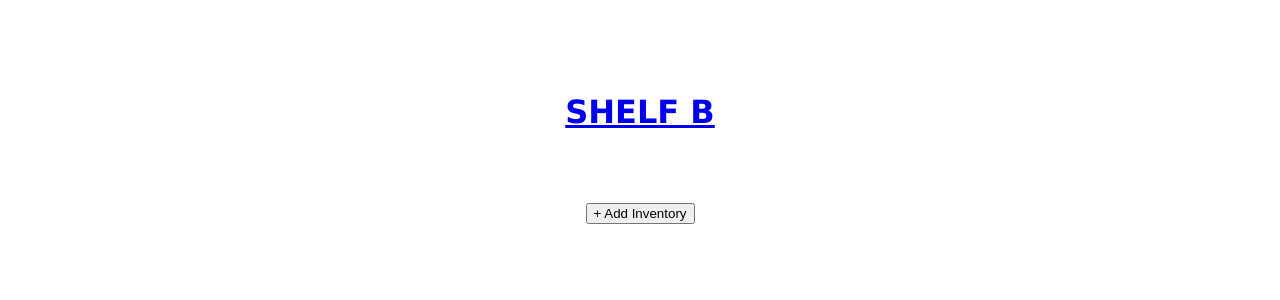
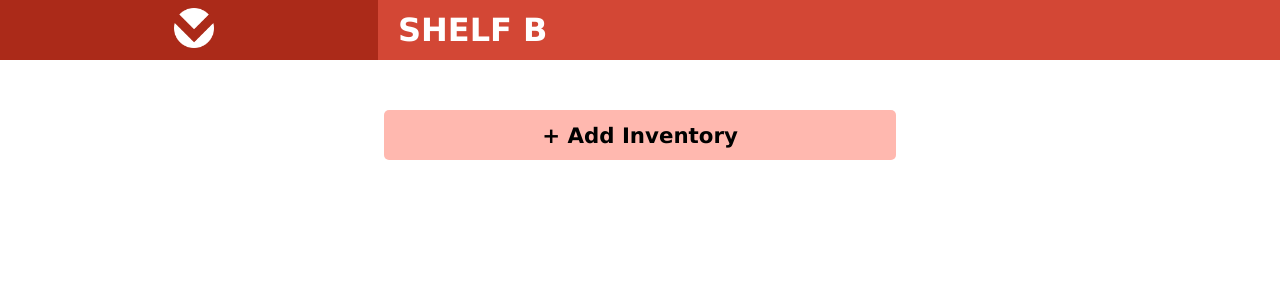
Before and after one commit to awguitar86/Shelfie, a React (Create React App) app in the folder shelfie/: page /shelfb in a window 1280 px wide. Shown: the top 300 px of the page. Built offline with nearby package versions, Linux system fonts and the light colour scheme.

Commit message:
moved css around to style each component

```diff
--- a/shelfie/src/App.css
+++ b/shelfie/src/App.css
@@ -13,39 +13,6 @@
     flex-direction: column;
     width: 100vw;
     font-family: Verdana, Geneva, Tahoma, sans-serif;
-}
-
-.shelves {
-    display: grid;
-    grid-template-columns: repeat(1fr);
-    grid-gap: 20px;
-    justify-items: center;
-    width: 50vw;
-    margin-top: 50px;
-}
-
-.shelves a {
-    display: flex;
-    justify-content: center;
-    align-items: center;
-    width: 40vw;
-    height: 50px;
-    background-color: var(--red);
-    color: white;
-    border: none;
-    border-radius: 5px;
-    font-size: 16pt;
-    font-family: Verdana, Geneva, Tahoma, sans-serif;
-    outline: none;
-    text-decoration: none;
-}
-
-.shelves a:hover {
-    background-color: var(--lightRed);
-}
-
-.shelves a:active {
-    border: var(--darkRed) solid 4px;
 }
 
 .body {
@@ -98,36 +65,7 @@
     text-decoration: none;
 }
 
-/* Home CSS */
-.header {
-    display: flex;
-    justify-content: center;
-    width: 100vw;
-    height: 60px;
-    background-color: var(--darkRed);
-}
-
-.header a {
-    text-decoration: none;
-    color: white;
-}
-
-.header div {
-    display: flex;
-    align-items: center;
-    width: 45vw;
-    height: 60px;
-}
-
-.header img {
-    width: 40px;
-    height: auto;
-    margin-left: 20px;
-    margin-right: 10px;
-}
-
-/* Shelf A CSS */
-.shelf-a-header {
+.shelf-header {
     display: flex;
     justify-content: space-between;
     width: 100vw;
@@ -135,19 +73,19 @@
     background-color: var(--darkRed);
 }
 
-.shelf-a-header a {
+.shelf-header a {
     text-decoration: none;
     color: white;
 }
 
-.shelf-a-header img {
+.shelf-header img {
     width: 40px;
     height: auto;
     margin-left: 20px;
     margin-right: 10px;
 }
 
-.a-left {
+.shelf-left {
     width: 30vw;
     height: 60px;
     display: flex;
@@ -155,7 +93,7 @@
     align-items: center;
 }
 
-.a-right {
+.shelf-right {
     display: flex;
     align-items: center;
     width: 70vw;
--- a/shelfie/src/components/Home/Home.js
+++ b/shelfie/src/components/Home/Home.js
@@ -1,7 +1,7 @@
 import React, { Component } from 'react';
 import { Link } from 'react-router-dom';
 import Logo from '../../assets/logo.png';
-import '../../App.css';
+import './home.css';
 
 class Home extends Component {
     constructor(props){
--- /dev/null
+++ b/shelfie/src/components/Home/home.css
@@ -0,0 +1,61 @@
+@import '../../App.css';
+
+.header {
+    display: flex;
+    justify-content: center;
+    width: 100vw;
+    height: 60px;
+    background-color: var(--darkRed);
+}
+
+.header a {
+    text-decoration: none;
+    color: white;
+}
+
+.header div {
+    display: flex;
+    align-items: center;
+    width: 45vw;
+    height: 60px;
+}
+
+.header img {
+    width: 40px;
+    height: auto;
+    margin-left: 20px;
+    margin-right: 10px;
+}
+
+.shelves {
+    display: grid;
+    grid-template-columns: repeat(1fr);
+    grid-gap: 20px;
+    justify-items: center;
+    width: 50vw;
+    margin-top: 50px;
+}
+
+.shelves a {
+    display: flex;
+    justify-content: center;
+    align-items: center;
+    width: 40vw;
+    height: 50px;
+    background-color: var(--red);
+    color: white;
+    border: none;
+    border-radius: 5px;
+    font-size: 16pt;
+    font-family: Verdana, Geneva, Tahoma, sans-serif;
+    outline: none;
+    text-decoration: none;
+}
+
+.shelves a:hover {
+    background-color: var(--lightRed);
+}
+
+.shelves a:active {
+    border: var(--darkRed) solid 4px;
+}
--- a/shelfie/src/components/ShelfA/ShelfA.js
+++ b/shelfie/src/components/ShelfA/ShelfA.js
@@ -1,7 +1,7 @@
 import React, { Component } from 'react';
 import { Link } from 'react-router-dom';
 import Logo from '../../assets/logo.png';
-import '../../App.css';
+import './shelfA.css';
 
 class ShelfA extends Component {
     constructor(props) {
@@ -11,11 +11,11 @@ class ShelfA extends Component {
     render() {
         return (
             <div className="wrapper">
-                <header className="shelf-a-header">
-                    <div className="a-left">
+                <header className="shelf-header">
+                    <div className="shelf-left">
                         <Link to="/"><img src={Logo} alt="shelfie logo"/></Link>
                     </div>
-                    <div className="a-right">
+                    <div className="shelf-right">
                         <Link to="/"><h1>SHELF A</h1></Link>
                     </div>
                 </header>
--- /dev/null
+++ b/shelfie/src/components/ShelfA/shelfA.css
@@ -0,0 +1 @@
+@import '../../App.css';
--- a/shelfie/src/components/ShelfB/ShelfB.js
+++ b/shelfie/src/components/ShelfB/ShelfB.js
@@ -1,7 +1,7 @@
 import React, { Component } from 'react';
 import { Link } from 'react-router-dom';
 import Logo from '../../assets/logo.png';
-import '../../App.css';
+import './shelfB.css';
 
 class ShelfB extends Component {
     constructor(props) {
@@ -11,14 +11,16 @@ class ShelfB extends Component {
     render() {
         return (
             <div className="wrapper">
-                <header className="shelf-b-header">
-                    <div>
+                <header className="shelf-header">
+                    <div className="shelf-left">
                         <Link to="/"><img src={Logo} alt="shelfie logo"/></Link>
+                    </div>
+                    <div className="shelf-right">
                         <Link to="/"><h1>SHELF B</h1></Link>
                     </div>
                 </header>
                 <div className="body">
-                    <button>+ Add Inventory</button>
+                    <Link to="/" className="add">+ Add Inventory</Link>
                 </div>
             </div>
         );
--- /dev/null
+++ b/shelfie/src/components/ShelfB/shelfB.css
@@ -0,0 +1 @@
+@import '../../App.css';
--- a/shelfie/src/components/ShelfC/ShelfC.js
+++ b/shelfie/src/components/ShelfC/ShelfC.js
@@ -1,7 +1,7 @@
 import React, { Component } from 'react';
 import { Link } from 'react-router-dom';
 import Logo from '../../assets/logo.png';
-import '../../App.css';
+import './shelfC.css';
 
 class ShelfC extends Component {
     constructor(props) {
@@ -11,14 +11,16 @@ class ShelfC extends Component {
     render() {
         return (
             <div className="wrapper">
-                <header className="shelf-c-header">
-                    <div>
+                <header className="shelf-header">
+                    <div className="shelf-left">
                         <Link to="/"><img src={Logo} alt="shelfie logo"/></Link>
+                    </div>
+                    <div className="shelf-right">
                         <Link to="/"><h1>SHELF C</h1></Link>
                     </div>
                 </header>
                 <div className="body">
-                    <button>+ Add Inventory</button>
+                    <Link to="/" className="add">+ Add Inventory</Link>
                 </div>
             </div>
         );
--- /dev/null
+++ b/shelfie/src/components/ShelfC/shelfC.css
@@ -0,0 +1 @@
+@import '../../App.css';
--- a/shelfie/src/components/ShelfD/ShelfD.js
+++ b/shelfie/src/components/ShelfD/ShelfD.js
@@ -1,7 +1,7 @@
 import React, { Component } from 'react';
 import { Link } from 'react-router-dom';
 import Logo from '../../assets/logo.png';
-import '../../App.css';
+import './shelfD.css';
 
 class ShelfD extends Component {
     constructor(props) {
@@ -11,14 +11,16 @@ class ShelfD extends Component {
     render() {
         return (
             <div className="wrapper">
-                <header className="shelf-d-header">
-                    <div>
+                <header className="shelf-header">
+                    <div className="shelf-left">
                         <Link to="/"><img src={Logo} alt="shelfie logo"/></Link>
+                    </div>
+                    <div className="shelf-right">
                         <Link to="/"><h1>SHELF D</h1></Link>
                     </div>
                 </header>
                 <div className="body">
-                    <button>+ Add Inventory</button>
+                    <Link to="/" className="add">+ Add Inventory</Link>
                 </div>
             </div>
         );
--- /dev/null
+++ b/shelfie/src/components/ShelfD/shelfD.css
@@ -0,0 +1 @@
+@import '../../App.css';
```
